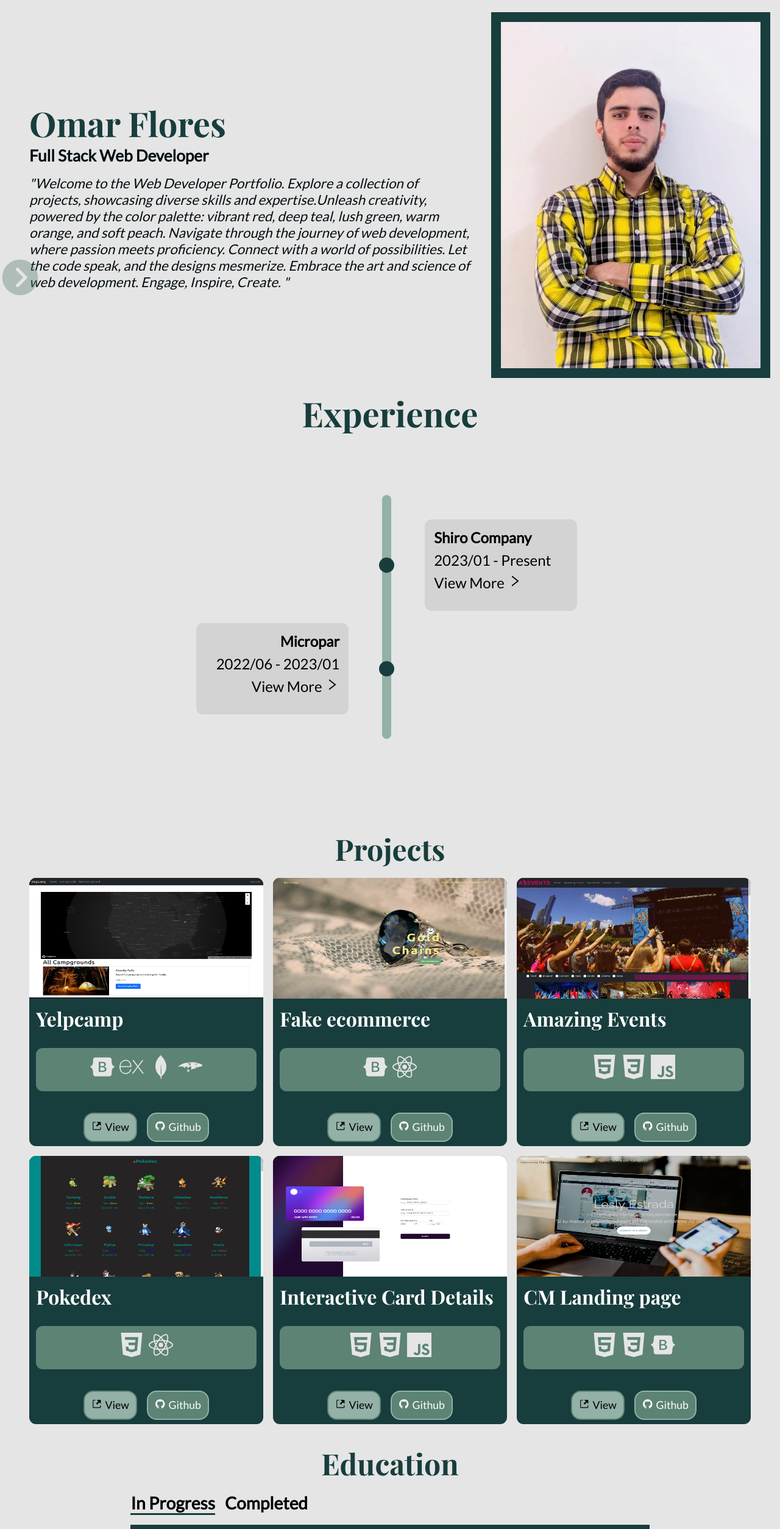
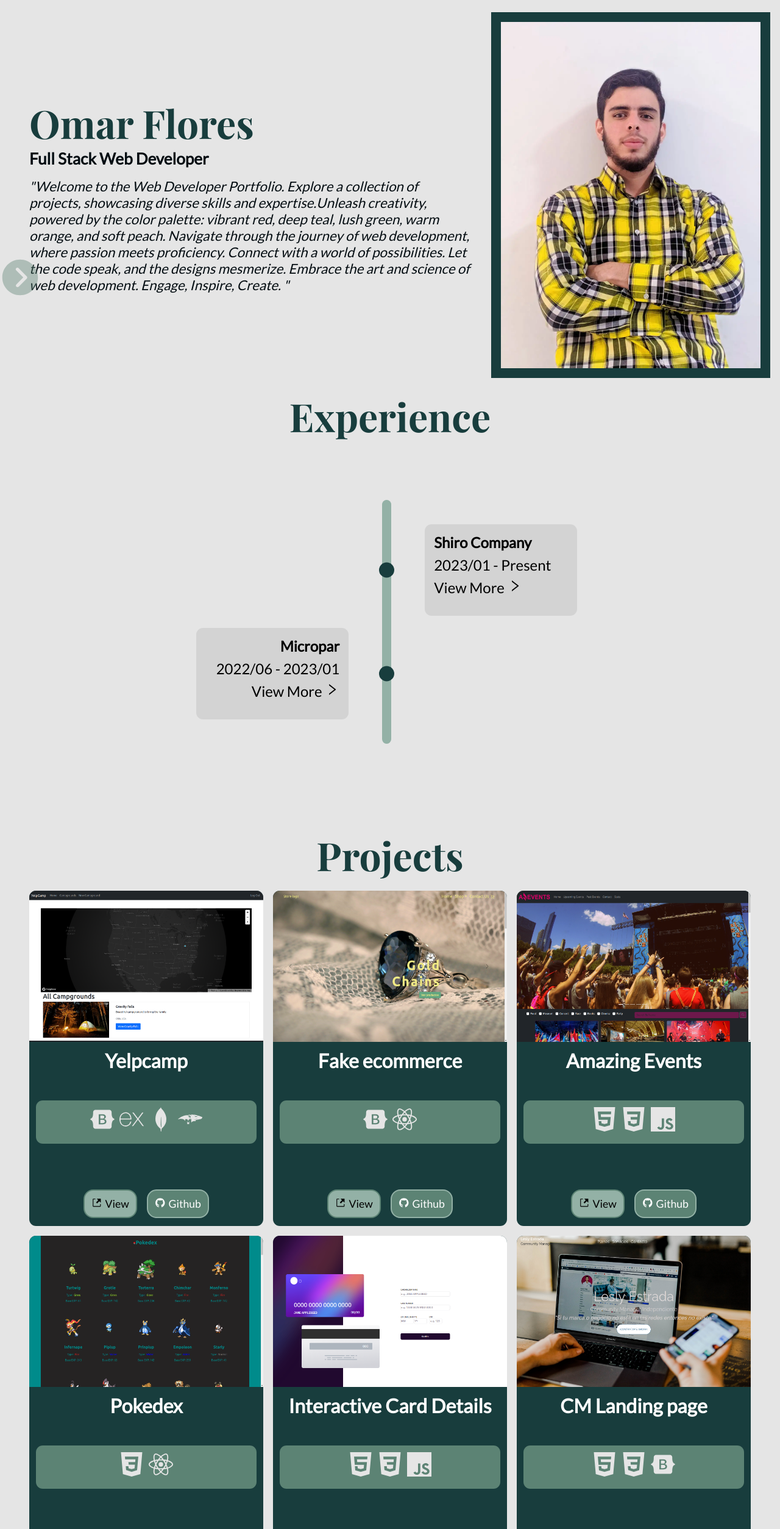
Before and after one commit to Kameha1011/Portfolio, a React (Vite) app: page / in a window 1280 px wide. Shown: the top 2508 px of the page at 61% size. Built offline with nearby package versions, Linux system fonts and the light colour scheme.

Commit message:
styles fixes

```diff
--- a/package.json
+++ b/package.json
@@ -10,6 +10,7 @@
     "preview": "vite preview"
   },
   "dependencies": {
+    "@emailjs/browser": "^3.11.0",
     "react": "^18.2.0",
     "react-dom": "^18.2.0",
     "react-icons": "^4.11.0"
--- a/src/App.css
+++ b/src/App.css
@@ -6,9 +6,20 @@
   font-family: "Lato";
   src: url("./assets/fonts/Lato/Lato-Regular.ttf");
 }
-*{
+* {
   margin: 0;
   padding: 0;
   box-sizing: border-box;
   font-family: "Lato";
 }
+.section__title {
+  font-family: "Playfair Display";
+  font-size: 3rem;
+  color: #183d3d;
+}
+
+@media (min-width: 1024px) {
+  .section__title {
+    font-size: 4rem;
+  }
+}
--- a/src/components/Education/Education.css
+++ b/src/components/Education/Education.css
@@ -6,12 +6,6 @@
   flex-direction: column;
   align-items: center;
 }
-.education__title {
-  font-family: "Playfair Display";
-  font-size: 3rem;
-  color: #183d3d;
-}
-
 .tabview {
   margin-top: 1rem;
   width: 100%;
--- a/src/components/Education/Education.tsx
+++ b/src/components/Education/Education.tsx
@@ -4,7 +4,7 @@ import udemy from "../../assets/images/education/udemy.png";
 import mindhub from "../../assets/images/education/mindhub.png";
 import "./Education.css";
 export const Education: React.FC = () => {
-  const [toggleTab, setToggleTab] = useState(true);
+  const [toggleTab, setToggleTab] = useState(false);
   const showCompleted = () => {
     setToggleTab(false);
   };
@@ -13,7 +13,7 @@ export const Education: React.FC = () => {
   };
   return (
     <section className="education">
-      <h2 className="education__title">Education</h2>
+      <h2 className="section__title">Education</h2>
       <div className="tabview">
         <div className="tabview__titles">
           <h3
--- a/src/components/Experience/Experience.css
+++ b/src/components/Experience/Experience.css
@@ -4,11 +4,6 @@
   align-items: center;
   background-color: #e5e5e5;
   height: 60vh;
-}
-.experience__title {
-  font-family: "Playfair Display";
-  font-size: 3rem;
-  color: #183d3d;
 }
 .experience__timeline {
   width: 100%;
--- a/src/components/Experience/Experience.tsx
+++ b/src/components/Experience/Experience.tsx
@@ -19,7 +19,7 @@ export const Experience: React.FC = () => {
   return (
     <>
       <section className="experience">
-        <h2 className="experience__title">Experience</h2>
+        <h2 className="section__title">Experience</h2>
         <div className="experience__timeline">
           <div className="experience__stick">
             {EXPERIENCES.map((experience, i) => (
--- a/src/components/Header/Header.css
+++ b/src/components/Header/Header.css
@@ -16,11 +16,6 @@
 }
 .header__body {
   padding: 2rem;
-}
-.header__title {
-  font-family: "Playfair Display";
-  font-size: 3rem;
-  color: #183d3d;
 }
 .header__subtitle {
   margin-bottom: 1rem;
--- a/src/components/Header/Header.tsx
+++ b/src/components/Header/Header.tsx
@@ -5,7 +5,7 @@ export const Header: React.FC = () => {
     <header className="header">
       <img src={image} alt="profile picture" className="header__image" />
       <section className="header__body">
-        <h1 className="header__title">Omar Flores</h1>
+        <h1 className="section__title">Omar Flores</h1>
         <h3 className="header__subtitle">Full Stack Web Developer</h3>
         <p>
           <i>
--- a/src/components/Projects/Projects.css
+++ b/src/components/Projects/Projects.css
@@ -5,11 +5,6 @@
   align-items: center;
   gap: 1rem;
   background-color: #e5e5e5;
-}
-.projects__title {
-  font-family: "Playfair Display";
-  font-size: 3rem;
-  color: #183d3d;
 }
 .projects__cardContainer {
   display: flex;
@@ -22,7 +17,7 @@
   color: #fff;
   border-radius: 0.7rem;
   width: 80%;
-  height: 440px;
+  height: 550px;
 }
 .card__header {
   height: 35%;
@@ -32,10 +27,11 @@
   height: 100%;
 }
 .card__body {
-  height: 50%;
+  height: 40%;
 }
 .card__footer {
-  height: 15%;
+  padding: .7rem;
+  height: 25%;
 }
 .card__image {
   border-radius: 0.7rem 0.7rem 0 0;
@@ -45,9 +41,9 @@
   padding: 0.7rem;
 }
 .card__title {
-  font-family: "Playfair Display";
   font-size: 2rem;
   height: 50%;
+  text-align: center;
 }
 .card__icons {
   width: 100%;
--- a/src/components/Projects/Projects.tsx
+++ b/src/components/Projects/Projects.tsx
@@ -5,7 +5,7 @@ import "./Projects.css";
 export const Projects: React.FC = () => {
   return (
     <section className="projects">
-      <h2 className="projects__title">Projects</h2>
+      <h2 className="section__title">Projects</h2>
       <article className="projects__cardContainer">
         {PROJECTS.map((project, i) => (
           <article className="projects__card" key={i}>
```
Also changed, not shown: 1 other file (tests, documents, lock files or other folders).
